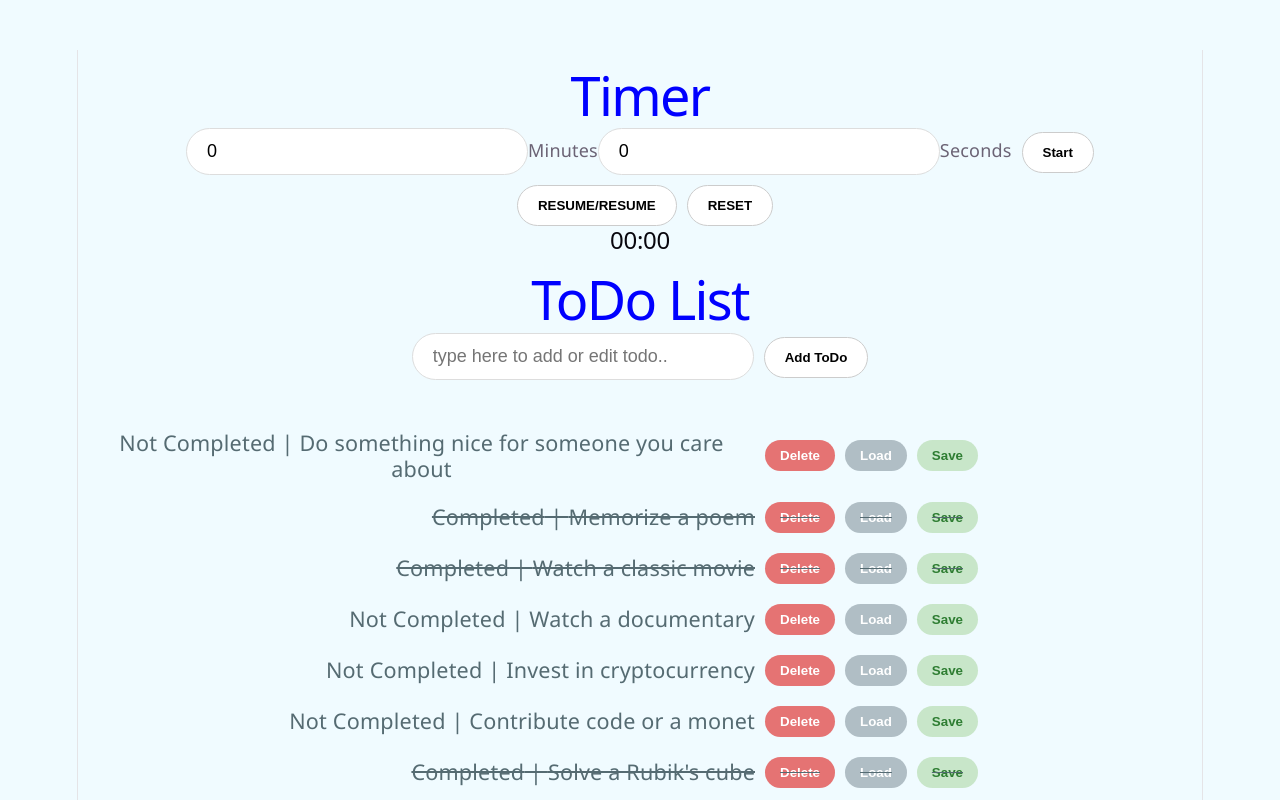
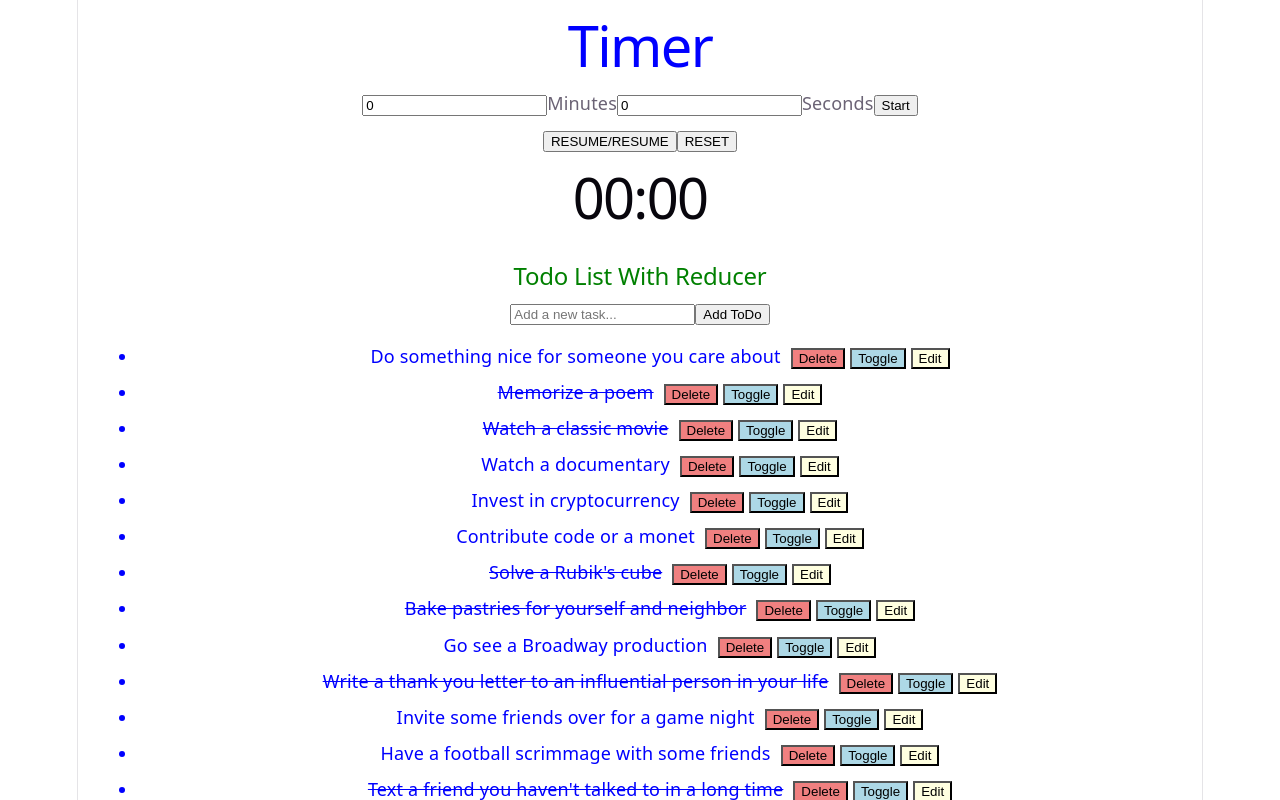
Before and after one commit to pratibha-shukla/Antra-first-react-app, a React (Vite) app in the folder antra-react-first/: page / in a window 1280 px wide. Shown: the top 800 px of the page. Built offline with nearby package versions, Linux system fonts and the light colour scheme.

Commit message:
added reducer hook for todo list

```diff
--- a/antra-react-first/src/App.jsx
+++ b/antra-react-first/src/App.jsx
@@ -1,8 +1,10 @@
 
-import ToDo from "./components/Todo.jsx";
+// import ToDo from "./components/Todo.jsx";
 import Timer from "./components/Timer.jsx";
 
+
 import './App.css'
+import ToDoReducerApp from "./components/ToDoReducerApp.jsx";
 
 const App = () => {
 
@@ -10,7 +12,8 @@ const App = () => {
   return (
     <div className="App">
         <Timer></Timer>
-      <ToDo></ToDo>
+        <ToDoReducerApp></ToDoReducerApp>
+      {/* <ToDo></ToDo> */}
 
     </div>
   )
--- a/antra-react-first/src/components/Timer.jsx
+++ b/antra-react-first/src/components/Timer.jsx
@@ -65,7 +65,7 @@ const Timer = () => {
      </button>
     <button onClick= {() => setTimeLeft(0)}> RESET </button>
     </div>
-        <h2 style={{fontsize:"50px"}}>{formatTime()}</h2>
+        <h1 style={{fontsize:"50px"}}>{formatTime()}</h1>
     </div>
     </div>
 
--- /dev/null
+++ b/antra-react-first/src/components/ToDoReducerApp.jsx
@@ -0,0 +1,91 @@
+import { useState, useReducer } from "react";
+import todosData from "../model/Data.jsx";
+
+const todoReducer = (state, action) => {
+    switch (action.type) {
+        case "ADD_TODO":
+            return [...state, { id: Date.now(), todo: action.payload, completed: false }];
+        case "DELETE_TODO":
+            return state.filter(todo => todo.id !== action.payload);
+        case "EDIT_TODO":
+            return state.map(todo =>
+                todo.id === action.payload.id ? { ...todo, todo: action.payload.todo } : todo
+            );
+        case "TOGGLE_TODO":
+            return state.map(todo =>
+                todo.id === action.payload ? { ...todo, completed: !todo.completed } : todo
+            );
+        default:
+            return state;
+    }
+};
+
+export default function ToDoReducerApp() {
+    const [todos, dispatch] = useReducer(todoReducer, todosData);
+    const [input, setInput] = useState("");
+    const [editId, setEditId] = useState(null);
+    const [editText, setEditText] = useState("");
+
+    const startEditing = (item) => {
+        setEditId(item.id);
+        setEditText(item.todo);
+    };
+
+    const saveEdit = (id) => {
+        dispatch({ type: "EDIT_TODO", payload: { id, todo: editText } });
+        setEditId(null);
+    };
+
+    const handleAddTodo = () => {
+        if (input.trim() === "") return;
+        dispatch({ type: "ADD_TODO", payload: input });
+        setInput("");
+    };
+
+    return (
+        <div style={{ padding: "20px" }}>
+            <h2 style={{color:"green"}}>Todo List With Reducer</h2>
+
+            <input
+                type="text"
+                placeholder="Add a new task..."
+                value={input}
+                onChange={(e) => setInput(e.target.value)}
+            />
+            <button onClick={handleAddTodo}>Add ToDo</button>
+
+            <ul>
+                {todos.map((item) => (
+                    <li key={item.id} style={{ margin: "10px 0",color:"blue"}}>
+
+                        {editId === item.id ? (
+                            <input
+                                value={editText}
+                                onChange={(e) => setEditText(e.target.value)}
+                                autoFocus
+                            />
+                        ) : (
+                            <span style={{ textDecoration: item.completed ? 'line-through' : 'none', marginRight: "10px" }}>
+                                {item.todo}
+                            </span>
+                        )}
+
+                        <button style={{ backgroundColor: 'lightcoral', marginRight: "5px" }}
+                            onClick={() => dispatch({ type: "DELETE_TODO", payload: item.id })}>Delete</button>
+
+                        <button style={{ backgroundColor: 'lightblue', marginRight: "5px" }}
+                            onClick={() => dispatch({ type: "TOGGLE_TODO", payload: item.id })}>Toggle</button>
+
+                        {editId === item.id ? (
+                            <button onClick={() => saveEdit(item.id)}
+                                style={{ backgroundColor: 'lightgreen' }}>Save</button>
+                        ) : (
+                            <button onClick={() => startEditing(item)}
+                                style={{ backgroundColor: 'lightyellow' }}>Edit</button>
+                        )}
+                    </li>
+                ))}
+            </ul>
+        </div>
+    );
+}
--- a/antra-react-first/src/components/Todo.jsx
+++ b/antra-react-first/src/components/Todo.jsx
@@ -45,7 +45,7 @@ const ToDo = () => {
 
    return (
     <div>
-        <h1>ToDo List</h1>
+        <h2>ToDo List</h2>
         <input type="text"
         placeholder="type here to add or edit todo.."
         value={input}
```
